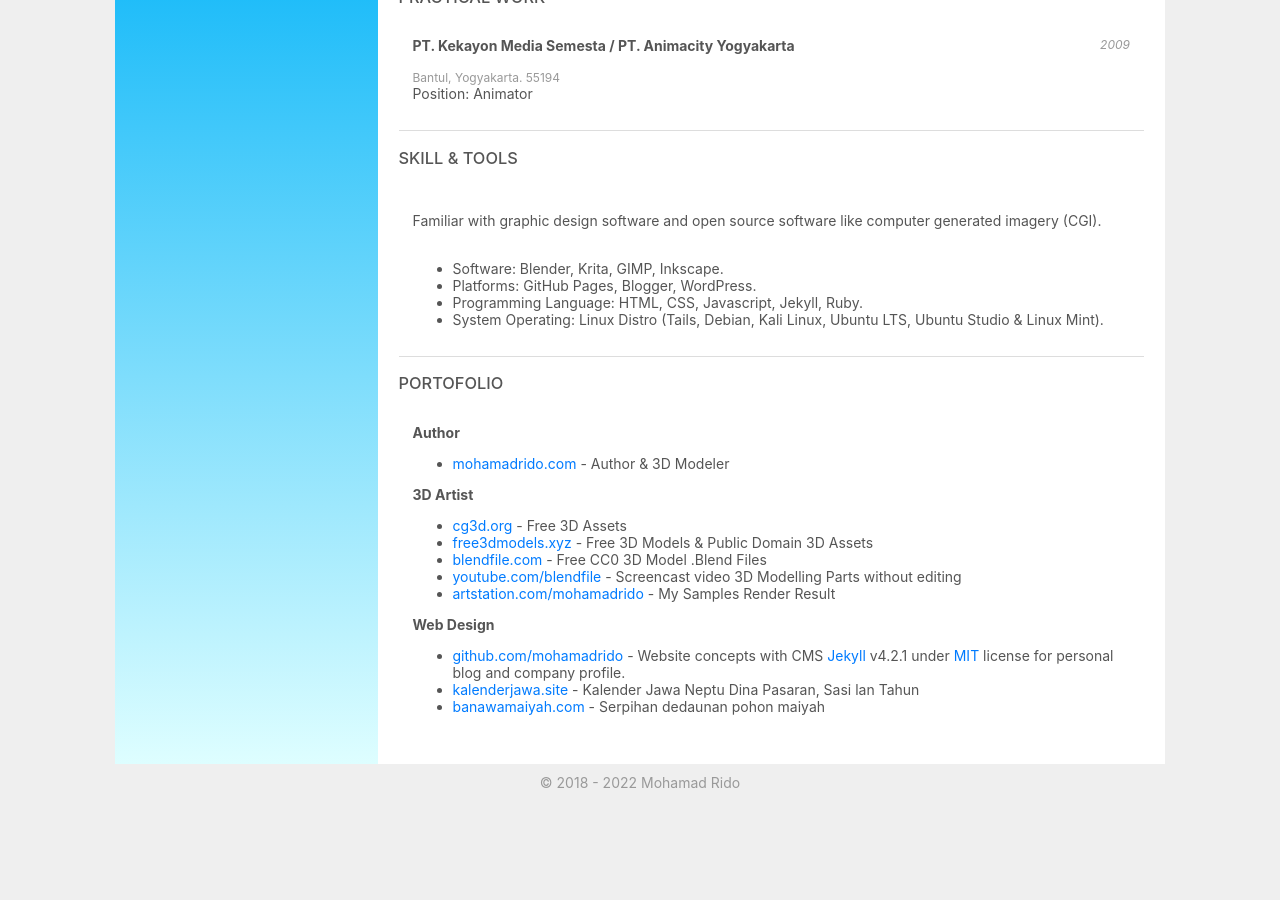
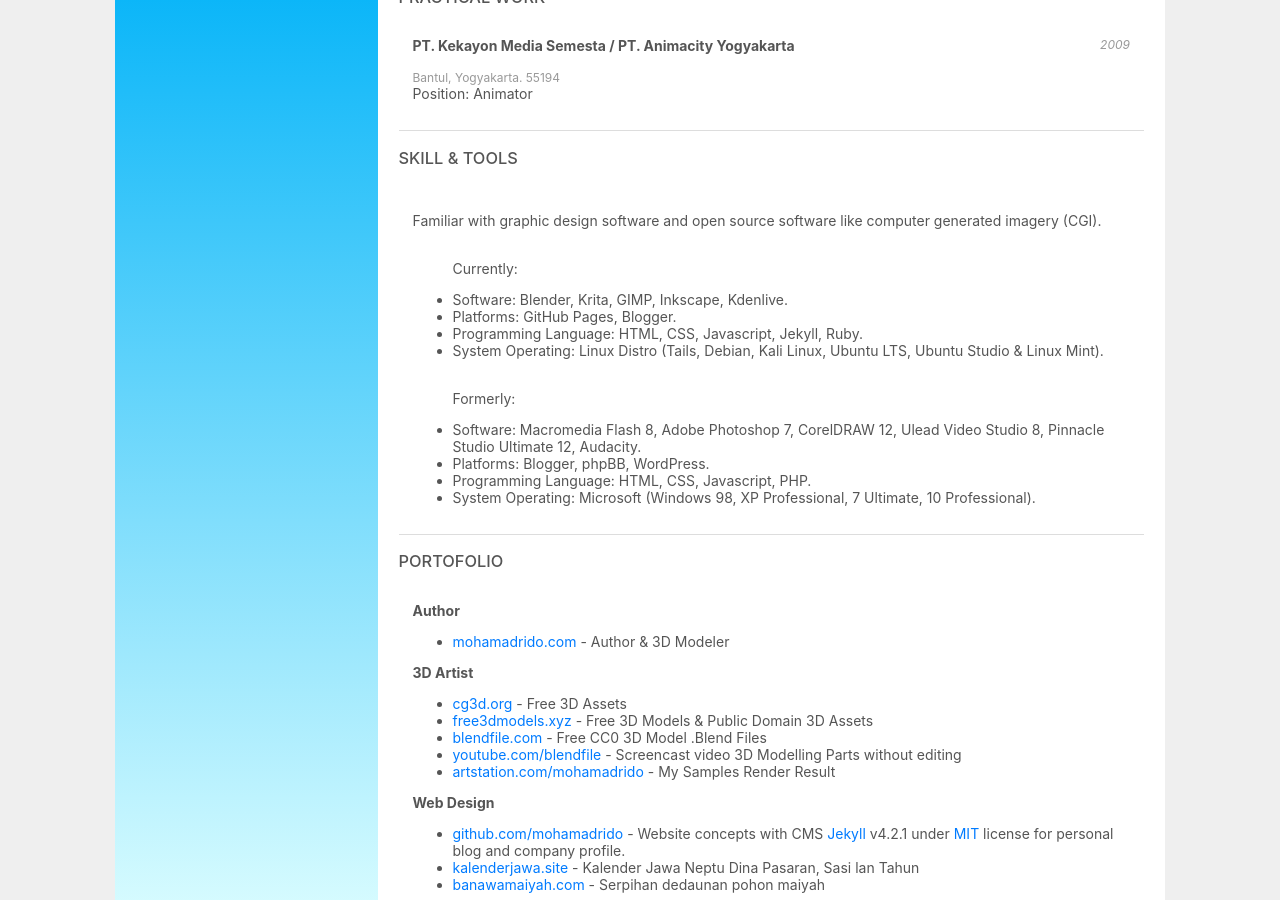
Before and after one commit to mohamadrido/about, a Jekyll site: the page built from index.html, in a window 1280 px wide and 900 px high, scrolled down 850 px. Built offline with Jekyll 4.4.1, drawn with Linux system fonts in a browser that asks for light colours; before the commit the page ends 1666 px from its top, so only the background shows below that.

Commit message:
Update index.html

```diff
--- a/index.html
+++ b/index.html
@@ -102,10 +102,17 @@
     <p>Familiar with graphic design software and open source software like computer generated imagery (CGI).<br/>
     <br/>
     <ul>
-    <li>Software: Blender, Krita, GIMP, Inkscape.</li>
-    <li>Platforms: GitHub Pages, Blogger, WordPress.</li>
+    <p>Currently:</p>
+    <li>Software: Blender, Krita, GIMP, Inkscape, Kdenlive.</li>
+    <li>Platforms: GitHub Pages, Blogger.</li>
     <li>Programming Language: HTML, CSS, Javascript, Jekyll, Ruby.</li>
     <li>System Operating: Linux Distro (Tails, Debian, Kali Linux, Ubuntu LTS, Ubuntu Studio & Linux Mint).</li>
+    <br/>
+    <p>Formerly:</p>
+    <li>Software: Macromedia Flash 8, Adobe Photoshop 7, CorelDRAW 12, Ulead Video Studio 8, Pinnacle Studio Ultimate 12, Audacity.</li>
+    <li>Platforms: Blogger, phpBB, WordPress.</li>
+    <li>Programming Language: HTML, CSS, Javascript, PHP.</li>
+    <li>System Operating: Microsoft (Windows 98, XP Professional, 7 Ultimate, 10 Professional).</li>
     </ul>
     </p>
     </div>
```
